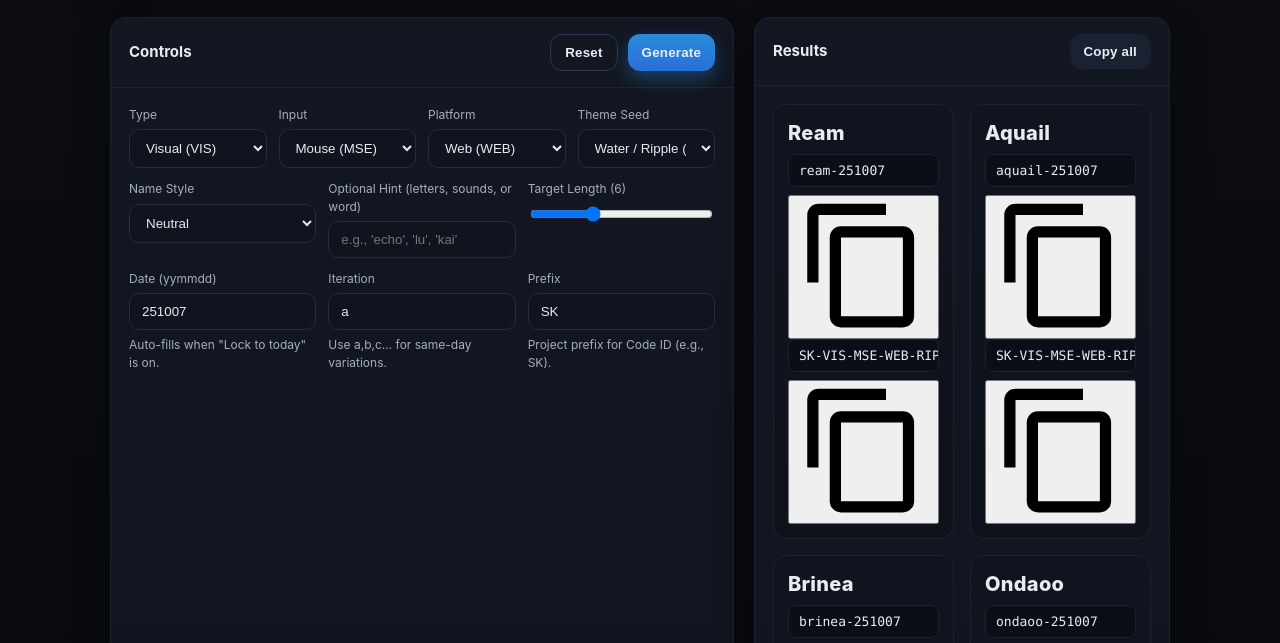
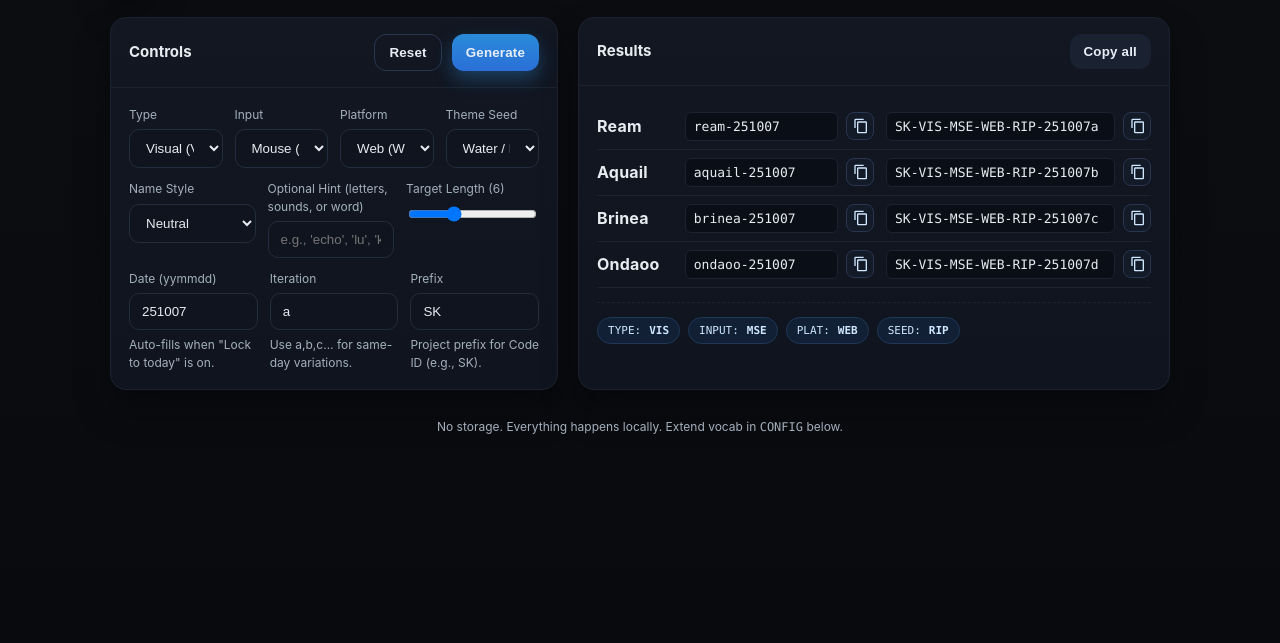
Before and after one commit to sofluous/namerator, a plain HTML site: page index.html in a window 1280 px wide. Shown: the part 94-737 px from the top of the page. Drawn offline with Linux system fonts and the light colour scheme.

Commit message:
Update index.html 0.0.3
ui alignment fixes

```diff
--- a/index.html
+++ b/index.html
@@ -199,34 +199,75 @@
         }
 
         .results {
-            display: grid;
+            display: block;
+            margin: 0;
+            padding: 0;
             grid-template-columns: repeat(2, 1fr);
             gap: 16px
         }
 
+        .result-grid {
+            display: grid;
+            /* name ~ up to ~10ch; slug ~≥17ch; give code most space */
+            grid-template-columns:
+                minmax(8ch, 12ch)
+                /* Name (shortest) */
+                minmax(20ch, 1.2fr)
+                /* Slug (mid)     */
+                minmax(28ch, 2fr);
+            /* Code ID (long) */
+            gap: 12px;
+            align-items: center;
+        }
+
         @media (max-width:820px) {
-            .results {
-                grid-template-columns: 1fr
+            .result-grid {
+                grid-template-columns: 1fr;
+                gap: 6px;
             }
         }
 
+        .result-grid>.codes .kbd {
+            flex: 1 1 0;
+            min-width: 0
+        }
+
+        /* text grows, can shrink */
+        .result-grid>.codes .copy-btn {
+            flex: 0 0 auto
+        }
+
+
         .result {
-            border: 1px solid #1b2331;
-            border-radius: 14px;
-            padding: 14px;
-            background: linear-gradient(180deg, #0f141e, #0d121b)
+            border: 0;
+            border-bottom: 1px solid #1b2331;
+            border-radius: 0;
+            padding: 8px 0;
+            background: transparent;
+        }
+
+        .result-grid>.codes:first-of-type .kbd {
+            max-width: none;
+        }
+
+        .result-grid>.codes:last-of-type .kbd {
+            max-width: none;
         }
 
         .title {
-            font-size: 20px;
-            font-weight: 800;
-            letter-spacing: .3px;
-            margin: 0 0 6px
+            font-size: 16px;
+            font-weight: 700;
+            letter-spacing: .2px;
+            white-space: nowrap;
+            overflow: hidden;
+            text-overflow: ellipsis;
         }
 
         .codes {
-            display: grid;
-            gap: 8px
+            display: flex;
+            gap: 8px;
+            align-items: center;
+            min-width: 0
         }
 
         .code-line {
@@ -240,11 +281,36 @@
             font: 13px var(--mono);
             background: #0a0f17;
             border: 1px solid #1b2331;
+            border-radius: 6px;
+            padding: 6px 8px;
+            white-space: nowrap;
+            overflow: hidden;
+            text-overflow: ellipsis;
+            max-width: 100%;
+        }
+
+        .copy-btn {
+            display: inline-grid;
+            place-items: center;
+            width: 28px;
+            height: 28px;
             border-radius: 8px;
-            padding: 8px 10px;
-            overflow: auto;
-            white-space: nowrap
+            border: 1px solid #2a3650;
+            background: #131b28;
+            cursor: pointer;
+            flex: 0 0 auto;
         }
+
+        .copy-btn:hover {
+            background: #1a2232
+        }
+
+        .copy-btn svg {
+            width: 16px;
+            height: 16px;
+            fill: #cfe7ff
+        }
+
 
         .pill {
             font: 11px var(--mono);
```
